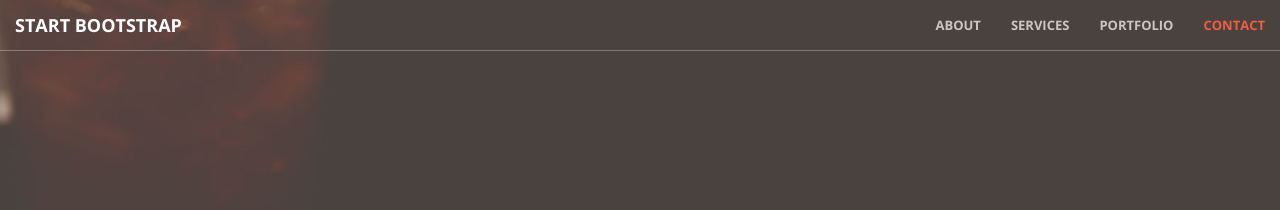
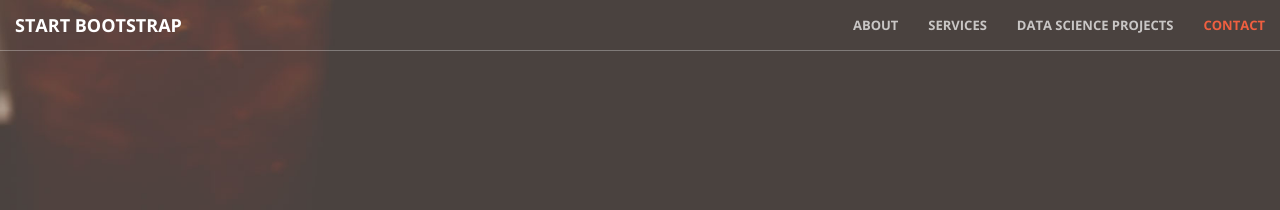
Before and after one commit to jh-chung/jh-chung.github.io, a Jekyll site: the page built from index.html, in a window 1280 px wide. Shown: the top 210 px of the page. Built offline with Jekyll 4.4.1, drawn with Linux system fonts in a browser that asks for light colours.

Commit message:
Update nav.html

```diff
--- a/_includes/nav.html
+++ b/_includes/nav.html
@@ -21,7 +21,7 @@
                     <a class="page-scroll" href="#services">Services</a>
                 </li>
                 <li>
-                    <a class="page-scroll" href="#portfolio">Portfolio</a>
+                    <a class="page-scroll" href="#portfolio">Data Science Projects</a>
                 </li>
                 <li>
                     <a class="page-scroll" href="#contact">Contact</a>
```
